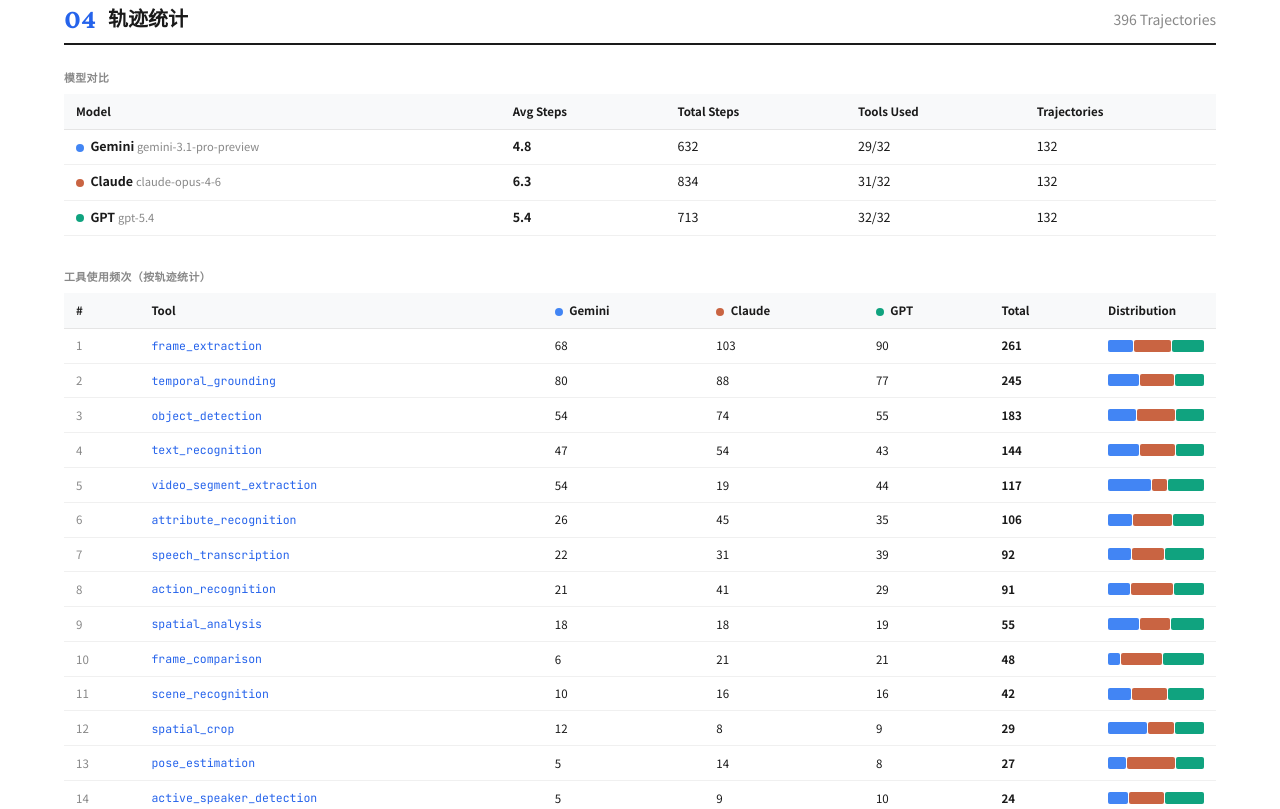
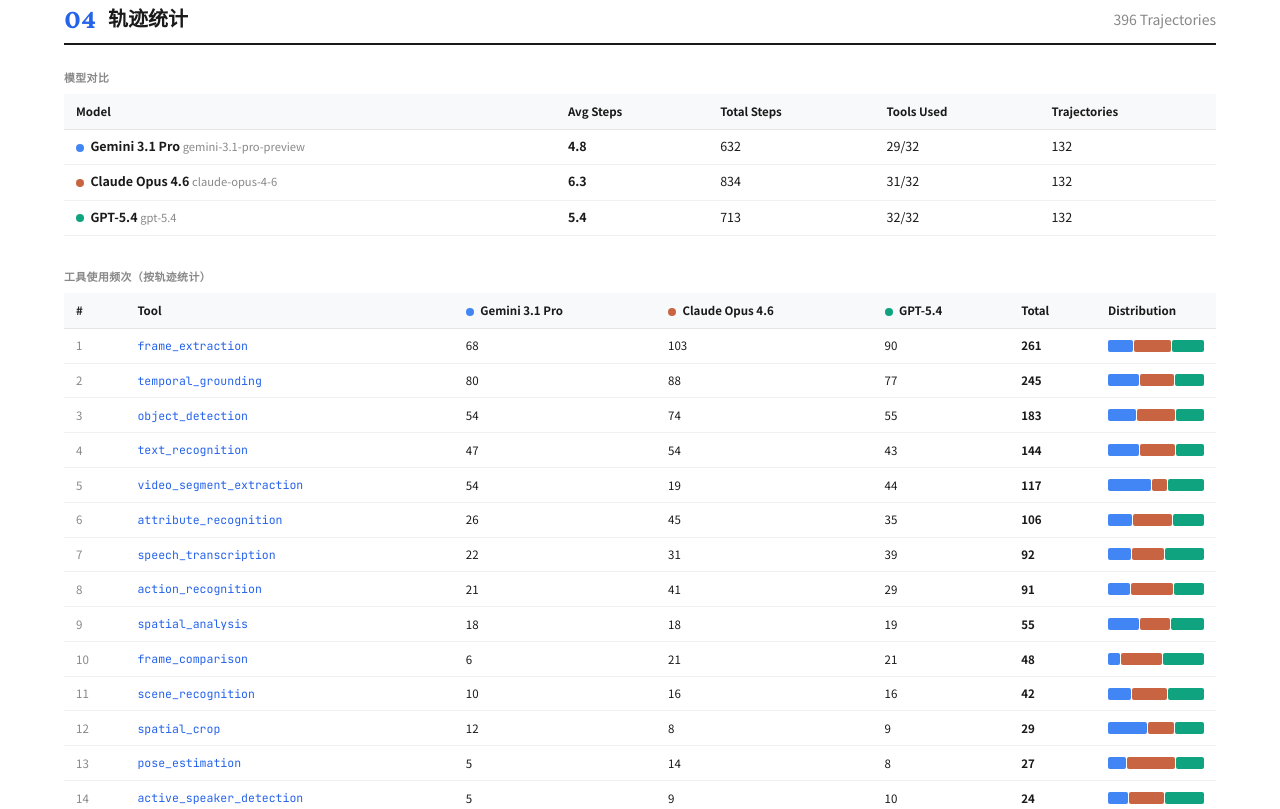
Before and after one commit to weihao-bo/video_agent_tool_pool, a plain HTML site: page index.html in a window 1280 px wide. Shown: the part 2874-3683 px from the top of the page. Drawn offline with nearby package versions, Linux system fonts and the light colour scheme.

Commit message:
Update: redeploy updated html

```diff
--- a/index.html
+++ b/index.html
@@ -248,7 +248,7 @@
     'Visual Perception': '#4CAF50'
 };
 const MODEL_COLORS = { 'gpt-5.4':'#10a37f', 'claude-opus-4-6':'#c96442', 'gemini-3.1-pro-preview':'#4285f4' };
-const MODEL_SHORT = { 'gpt-5.4':'GPT', 'claude-opus-4-6':'Claude', 'gemini-3.1-pro-preview':'Gemini' };
+const MODEL_SHORT = { 'gpt-5.4':'GPT-5.4', 'claude-opus-4-6':'Claude Opus 4.6', 'gemini-3.1-pro-preview':'Gemini 3.1 Pro' };
 const MODEL_CSS = { 'gpt-5.4':'gpt', 'claude-opus-4-6':'claude', 'gemini-3.1-pro-preview':'gemini' };
 const TYPE_LABELS = { 'single_model':'Single Model', 'pipeline':'Pipeline', 'script':'Script' };
 
```
